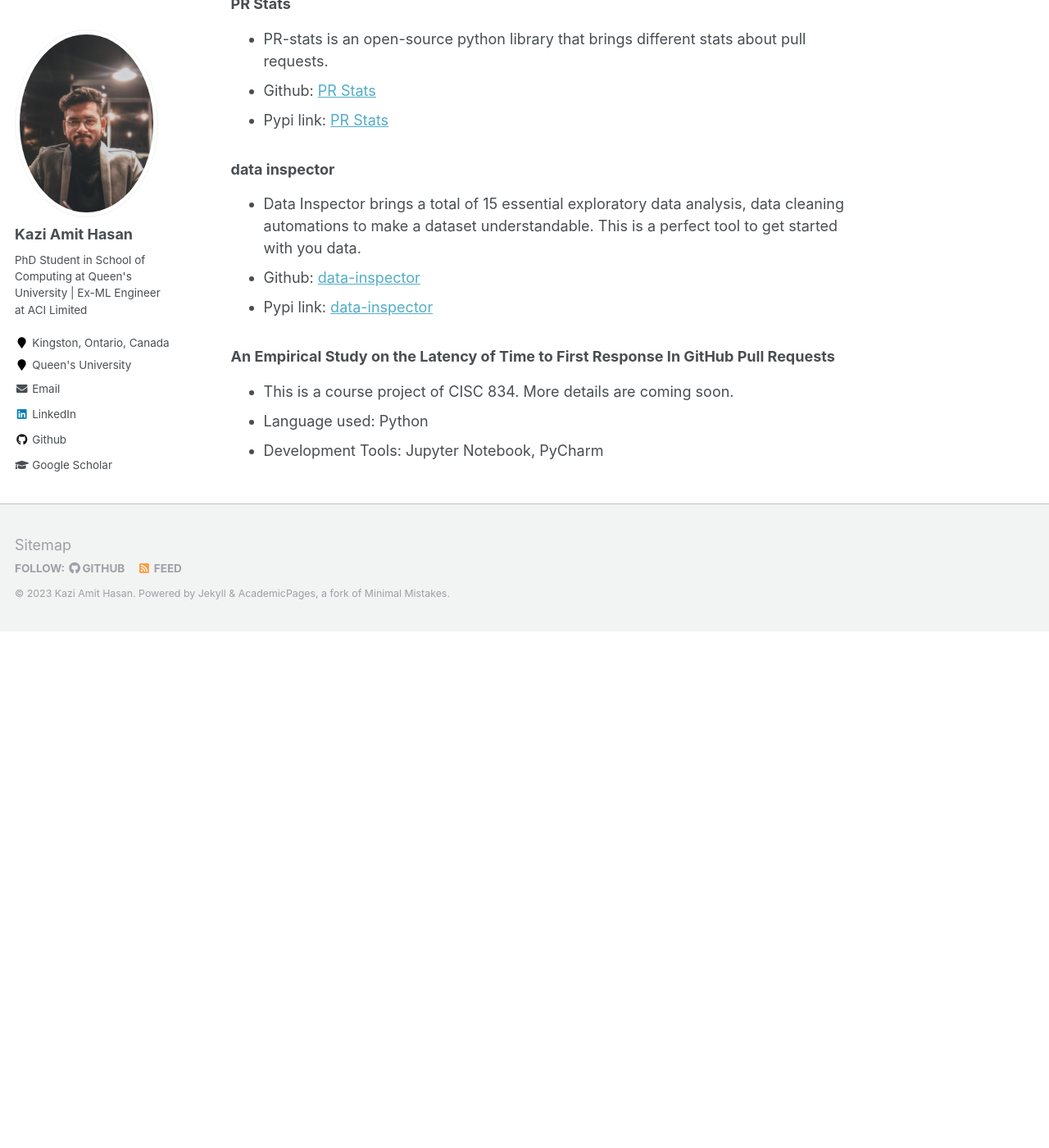
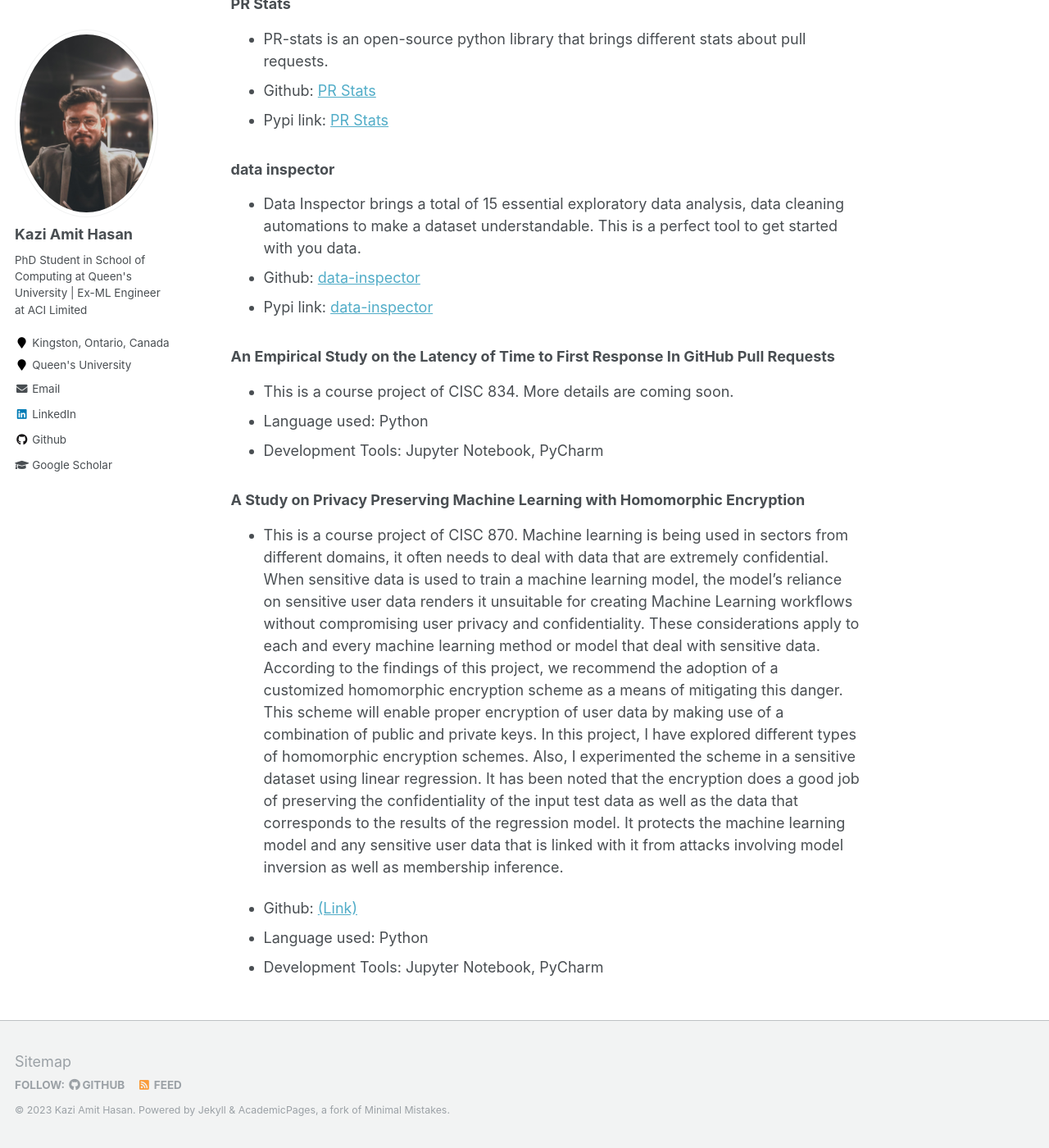
Before and after one commit to KaziAmitHasan/kaziamithasan.github.io, a Jekyll site: the page built from _pages/experiences.md, in a window 1280 px wide and 1400 px high, scrolled down 2259 px. Shown: the whole window at 82% size. Built offline with Jekyll 4.4.1, drawn with Linux system fonts in a browser that asks for light colours; before the commit the page ends 3029 px from its top, so only the background shows below that.

Commit message:
info updated

```diff
--- a/_pages/experiences.md
+++ b/_pages/experiences.md
@@ -8,6 +8,7 @@ permalink: /experiences/
 Graduate Teaching Assistant (January 2023 - Present)
 
 Responsibilities:
+
 <li> Teaching assistant of CISC 351: Advanced Data Analytics</li>
 
 ## ACI Limited
@@ -60,18 +61,29 @@ Responsibilities:
   Presentation: <a href="https://youtu.be/SkLwpha_ZRE">https://youtu.be/SkLwpha_ZRE</a>
 
 ## Projects
+
 ### PR Stats
+
 - PR-stats is an open-source python library that brings different stats about pull requests.
 - Github: <a href="https://github.com/AmitHasanShuvo/PR-stats">PR Stats</a> <br>
 - Pypi link: <a href="https://pypi.org/project/pr-stats/">PR Stats</a>
 
 ### data inspector
+
 - Data Inspector brings a total of 15 essential exploratory data analysis, data cleaning automations to make a dataset understandable. This is a perfect tool to get started with you data.
 - Github: <a href="https://github.com/AmitHasanShuvo/data-inspector">data-inspector</a> <br>
 - Pypi link: <a href="https://pypi.org/project/data-inspector/">data-inspector</a>
 
+### An Empirical Study on the Latency of Time to First Response In GitHub Pull Requests
 
-### An Empirical Study on the Latency of Time to First Response In GitHub Pull Requests
 - This is a course project of CISC 834. More details are coming soon.
 - Language used: Python
 - Development Tools: Jupyter Notebook, PyCharm
+
+### A Study on Privacy Preserving Machine Learning with Homomorphic Encryption
+
+- This is a course project of CISC 870. Machine learning is being used in sectors from different domains, it often needs to deal with data that are extremely confidential. When sensitive data is used to train a machine learning model, the model's reliance on sensitive user data renders it unsuitable for creating Machine Learning workflows without compromising user privacy and confidentiality. These considerations apply to each and every machine learning method or model that deal with sensitive data. According to the findings of this project, we recommend the adoption of a customized homomorphic encryption scheme as a means of mitigating this danger. This scheme will enable proper encryption of user data by making use of a combination of public and private keys. In this project, I have explored different types of homomorphic encryption schemes. Also, I experimented the scheme in a sensitive dataset using linear regression. It has been noted that the encryption does a good job of preserving the confidentiality of the input test data as well as the data that corresponds to the results of the regression model. It protects the machine learning model and any sensitive user data that is linked with it from attacks involving model inversion as well as membership inference.
+
+- Github: <a href="https://github.com/AmitHasanShuvo/CISC-870-Project">(Link)</a>
+- Language used: Python
+- Development Tools: Jupyter Notebook, PyCharm
```
